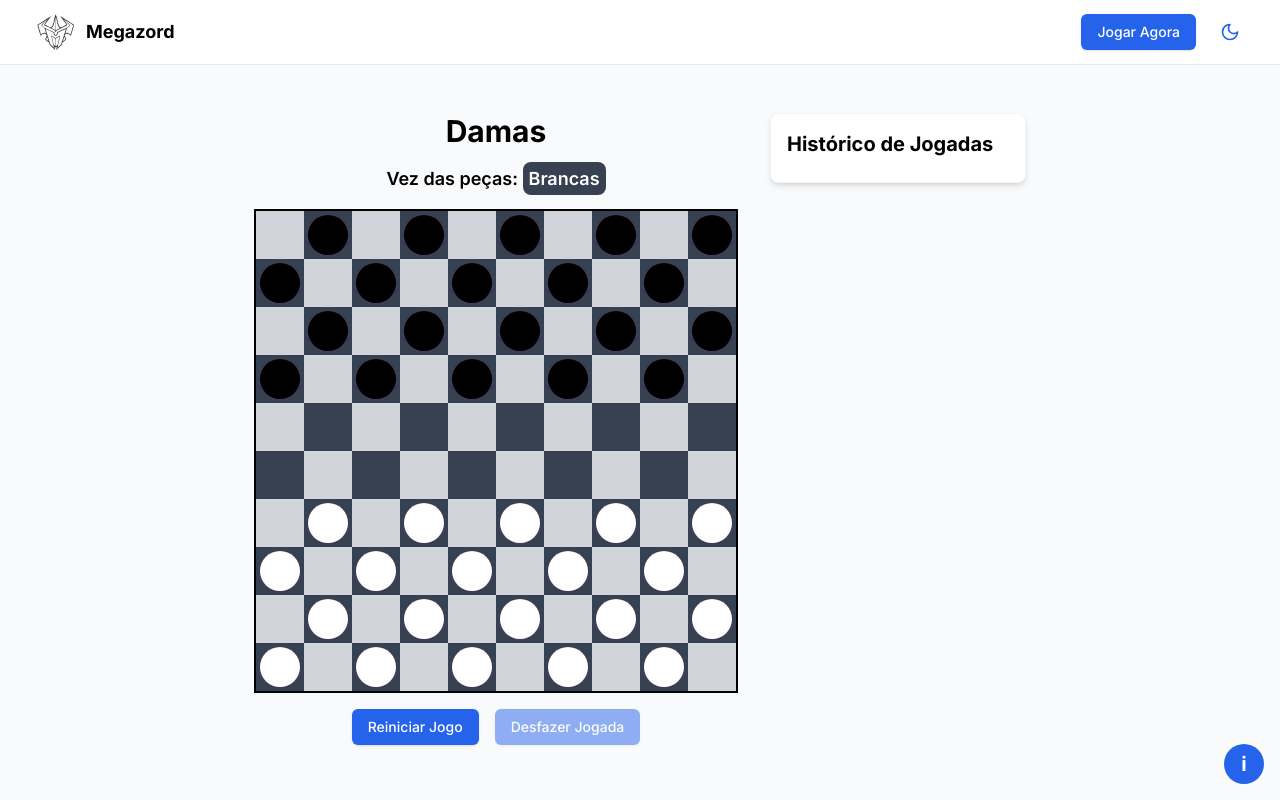
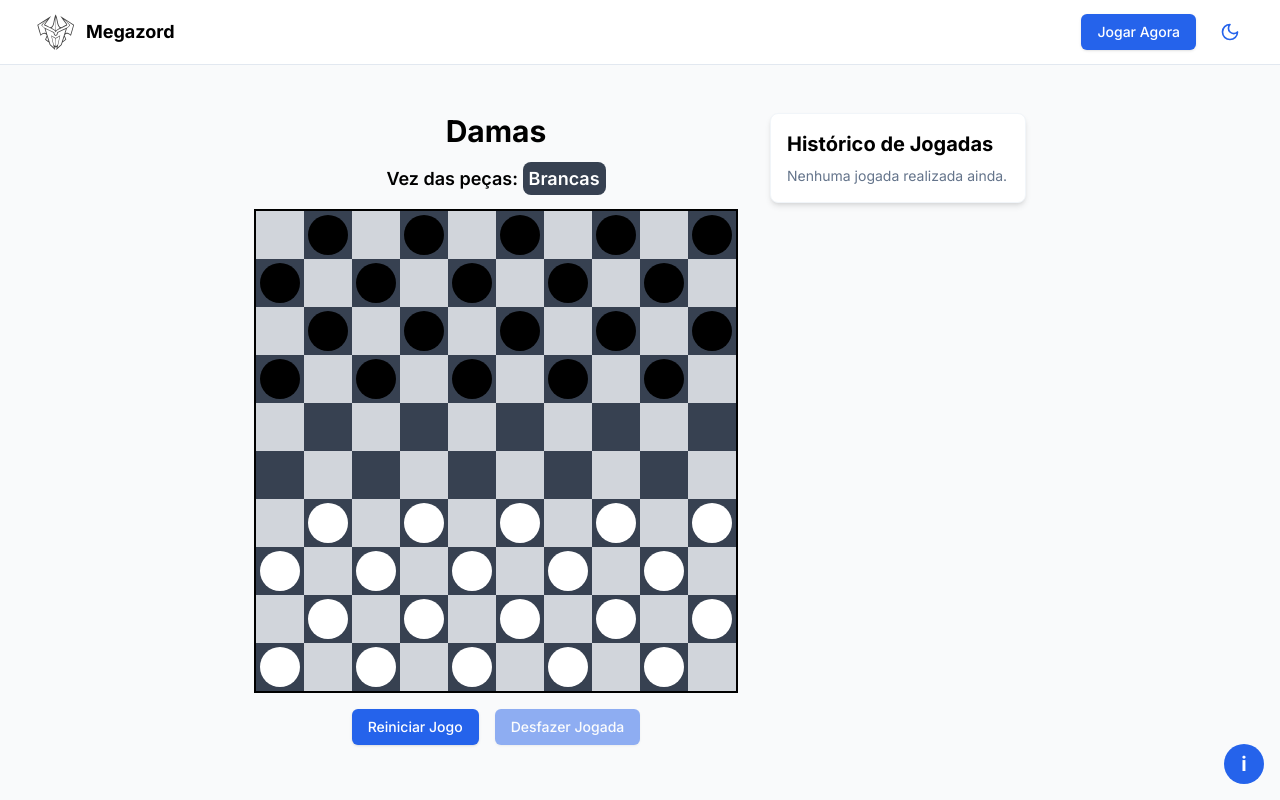
Before and after one commit to giovannivicentin/megazord, a Next.js app: page /checkers in a window 1280 px wide. Shown: the top 800 px of the page. Built offline with nearby package versions, Linux system fonts and the light colour scheme.

Commit message:
feat: enhance MoveHistory component to handle empty moves array and display message

```diff
--- a/src/components/checkers/move-history.tsx
+++ b/src/components/checkers/move-history.tsx
@@ -1,11 +1,12 @@
 interface MoveHistoryProps {
-  moves: string[]
+  moves?: string[]
 }
 
-export function MoveHistory({ moves }: MoveHistoryProps) {
+export function MoveHistory({ moves = [] }: MoveHistoryProps) {
   return (
     <div className="bg-white dark:bg-background p-4 rounded-lg max-h-[50vh] shadow-md border border-muted lg:max-h-[80vh] overflow-scroll">
       <h2 className="text-xl font-bold mb-2">Histórico de Jogadas</h2>
+      {Array.isArray(moves) && moves.length > 0 ? (
         <ul className="list-decimal list-inside">
           {moves.map((move, index) => (
             <li key={index} className="mb-1">
@@ -13,6 +14,11 @@ export function MoveHistory({ moves }: MoveHistoryProps) {
             </li>
           ))}
         </ul>
+      ) : (
+        <p className="text-sm text-muted-foreground">
+          Nenhuma jogada realizada ainda.
+        </p>
+      )}
     </div>
   )
 }
```
Lines whose indentation alone changed are shown as unchanged.
